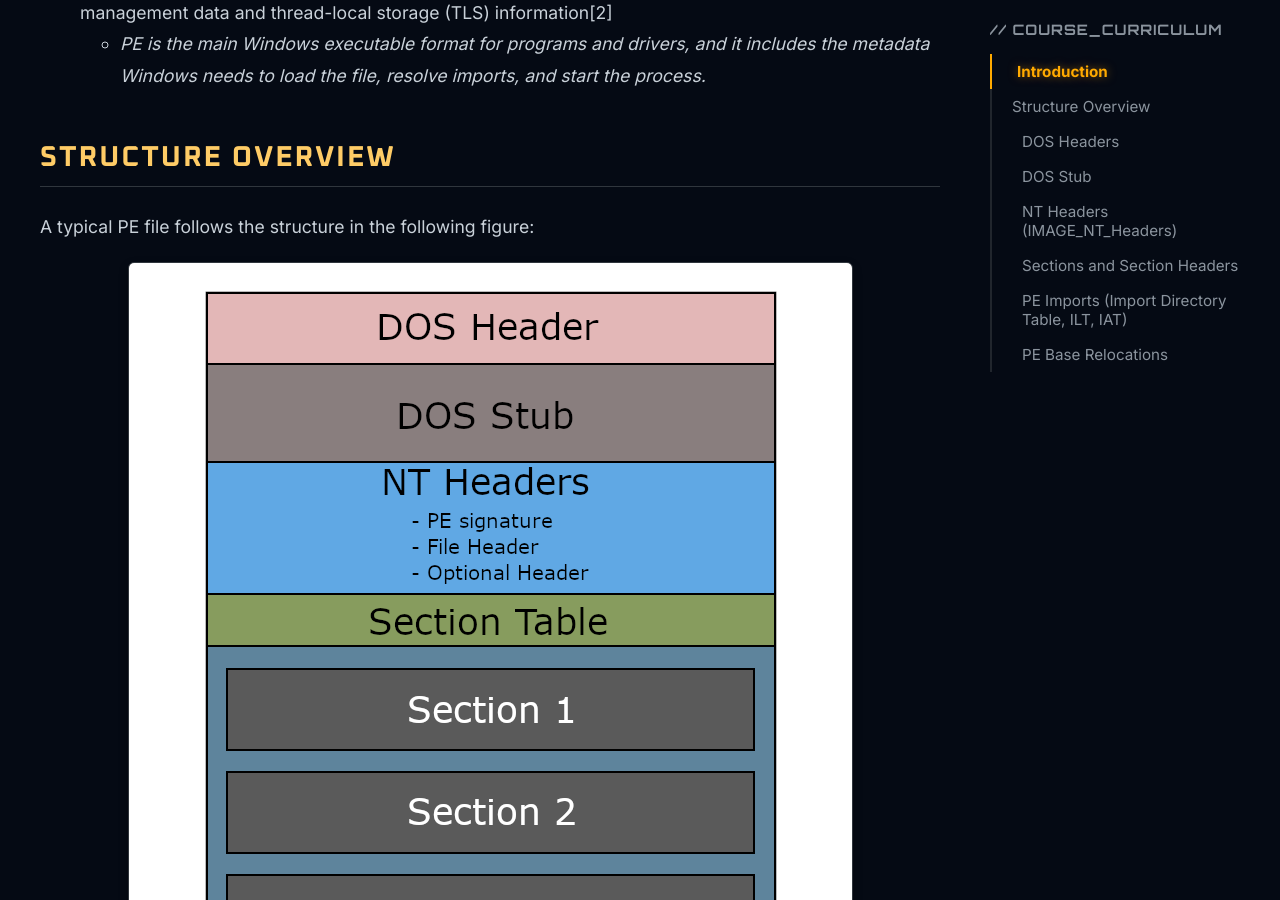
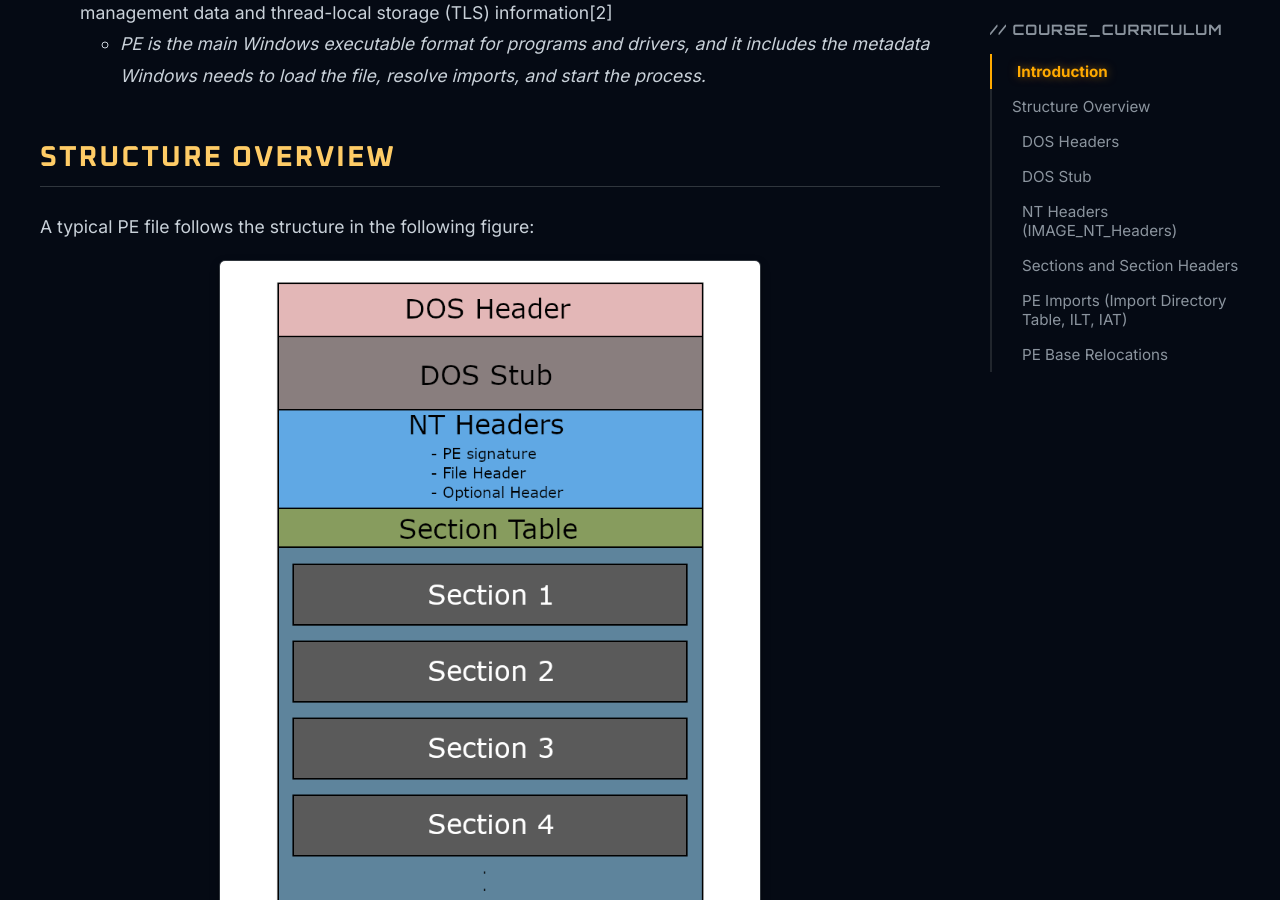
Before and after one commit to kaiversus/kaiversus.github.io, a Jekyll site: the page built from _courses/malware/chapter_2.md, in a window 1280 px wide and 900 px high, scrolled down 854 px. Built offline with Jekyll 4.4.1, drawn with Linux system fonts in a browser that asks for light colours; some web fonts are replaced; formulas are drawn with MathJax 3.

Commit message:
Update chapter_2.md

```diff
--- a/_courses/malware/chapter_2.md
+++ b/_courses/malware/chapter_2.md
@@ -20,7 +20,7 @@ The COFF file and the PE file
 
 A typical PE file follows the structure in the following figure:
 
-![image.png](/assets/images/courses/malware/chapter2/image.png)
+<img src="/assets/images/courses/malware/chapter2/image.png" width="60%" style="display: block; margin: 0 auto;">
 
 If we use PE-bear to open the PE file, we will see the same thing:
 
```
